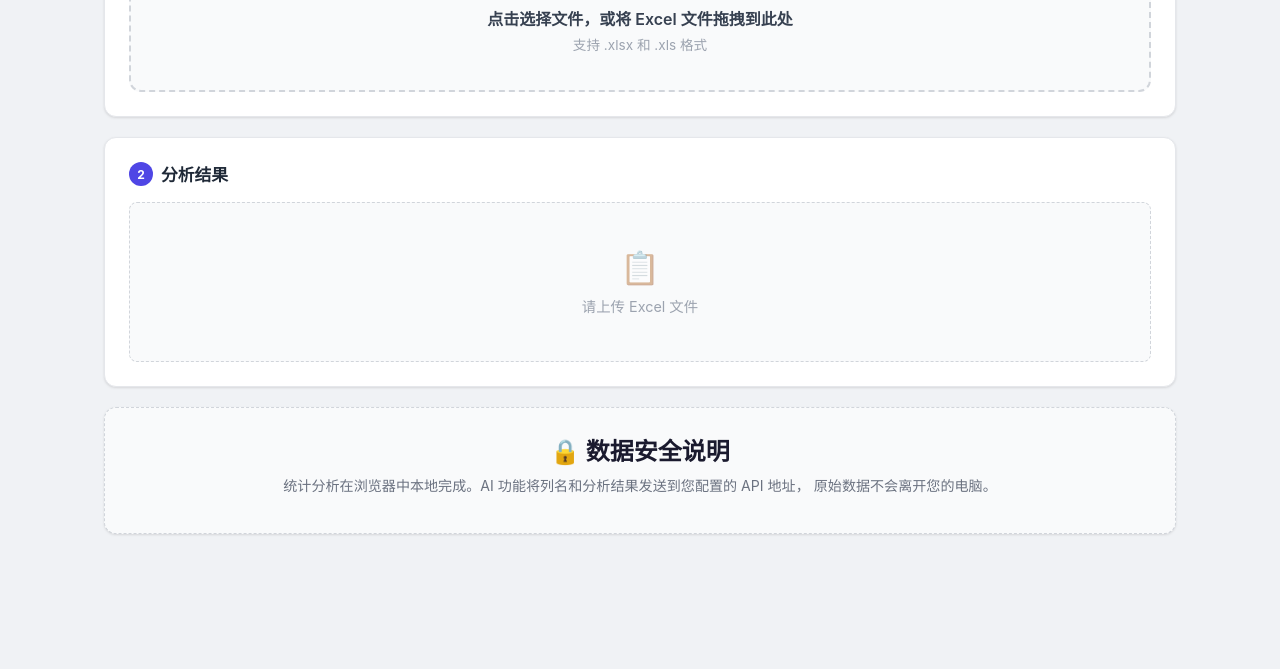
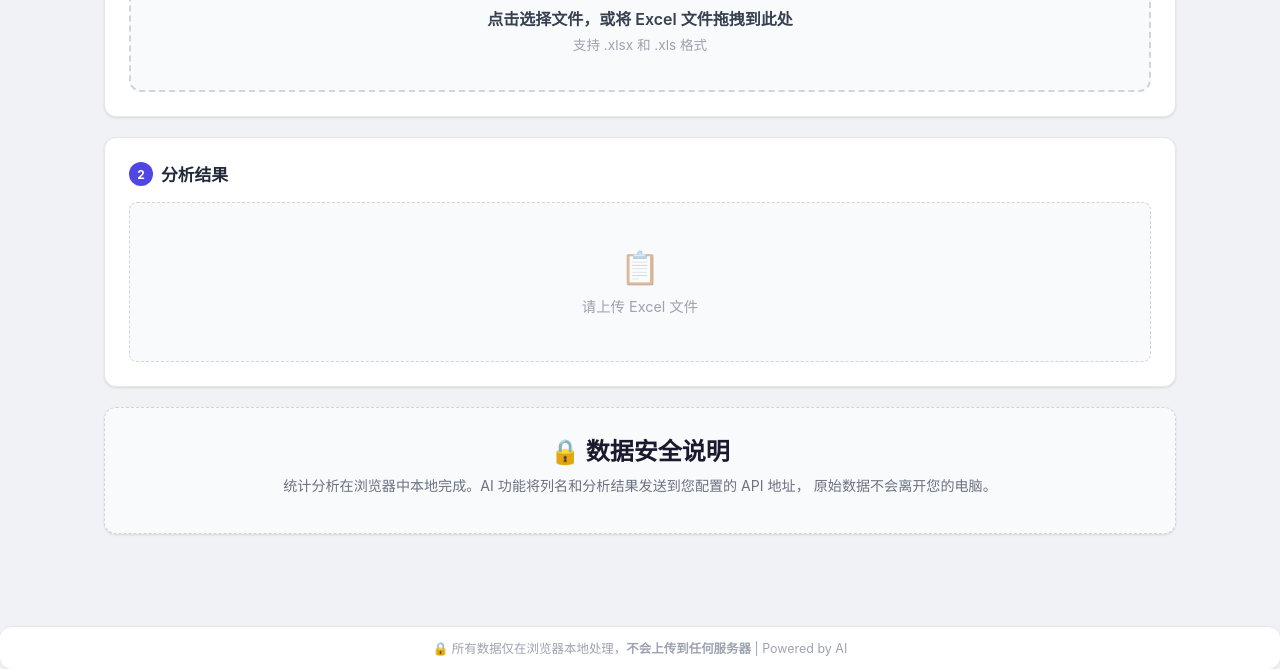
Before and after one commit to osnso/excel-statistics-app, a plain HTML site: page index.html in a window 1280 px wide. Shown: the part 486-1155 px from the top of the page. Before the commit the page ends 1088 px from the top, so only its background shows below. Drawn offline with Linux system fonts and the light colour scheme.

Commit message:
????????:?????,??????

```diff
--- a/index.html
+++ b/index.html
@@ -9,6 +9,9 @@
   </head>
   <body>
     <div id="root"></div>
+<div style="text-align:center;padding:12px 24px;font-size:.78rem;color:#9ca3af;border-top:1px solid #e5e7eb;margin-top:24px;background:#fff;border-radius:12px;box-shadow:0 1px 3px rgba(0,0,0,.08)">
+  🔒 所有数据仅在浏览器本地处理，<strong>不会上传到任何服务器</strong> | Powered by AI
+</div>
     <script type="module">(function(){const r=document.createElement("link").relList;if(r&&r.supports&&r.supports("modulepreload"))return;for(const a of document.querySelectorAll('link[rel="modulepreload"]'))n(a);new MutationObserver(a=>{for(const i of a)if(i.type==="childList")for(const s of i.addedNodes)s.tagName==="LINK"&&s.rel==="modulepreload"&&n(s)}).observe(document,{childList:!0,subtree:!0});function t(a){const i={};return a.integrity&&(i.integrity=a.integrity),a.referrerPolicy&&(i.referrerPolicy=a.referrerPolicy),a.crossOrigin==="use-credentials"?i.credentials="include":a.crossOrigin==="anonymous"?i.credentials="omit":i.credentials="same-origin",i}function n(a){if(a.ep)return;a.ep=!0;const i=t(a);fetch(a.href,i)}})();function hg(e){return e&&e.__esModule&&Object.prototype.hasOwnProperty.call(e,"default")?e.default:e}var Ud={exports:{}},lo={},jd={exports:{}},Me={};/**
  * @license React
  * react.production.min.js
```
